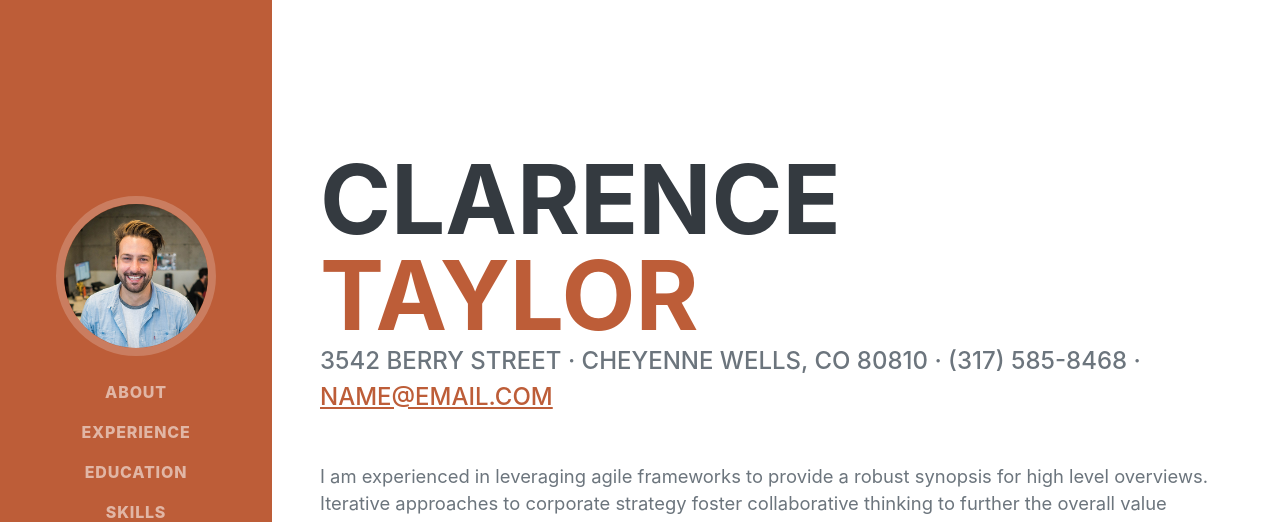
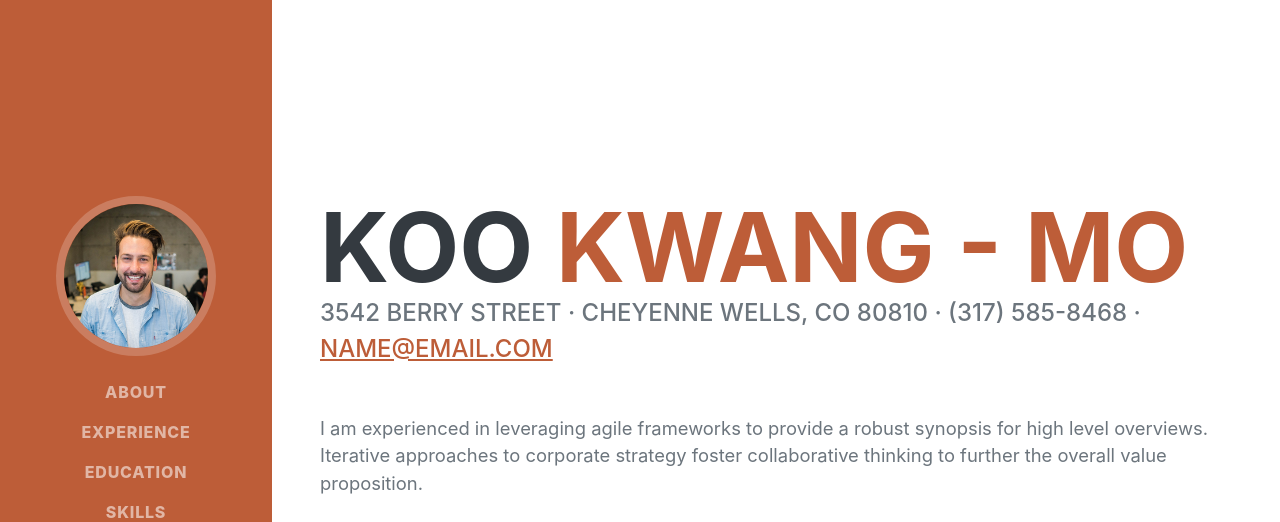
Before and after one commit to koo-kwang-mo/profile, a plain HTML site: page index.html in a window 1280 px wide. Shown: the top 522 px of the page. Drawn offline with nearby package versions, Linux system fonts and the light colour scheme; a web font is replaced by a local one.

Commit message:
profile1

```diff
--- a/index.html
+++ b/index.html
@@ -40,8 +40,8 @@
             <section class="resume-section" id="about">
                 <div class="resume-section-content">
                     <h1 class="mb-0">
-                        Clarence
-                        <span class="text-primary">Taylor</span>
+                        koo
+                        <span class="text-primary">kwang - mo</span>
                     </h1>
                     <div class="subheading mb-5">
                         3542 Berry Street · Cheyenne Wells, CO 80810 · (317) 585-8468 ·
```
